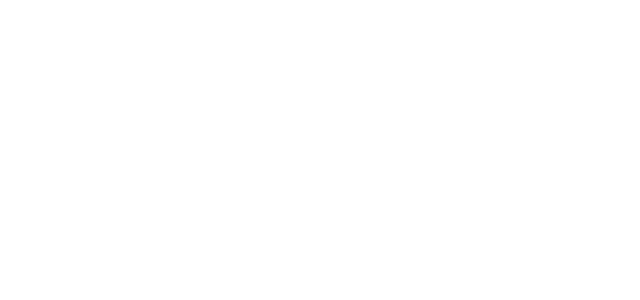
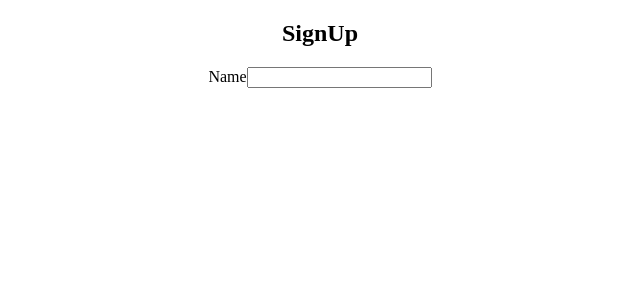
Before and after one commit to MamadTaheri/react-training, a React (Create React App) app: page / in a window 1280 px wide. Shown: the top 300 px of the page, without its empty margins (320-960 px from the left). Built offline with nearby package versions, Linux system fonts and the light colour scheme.

Commit message:
create SignUp components

```diff
--- a/public/index.html
+++ b/public/index.html
@@ -16,7 +16,6 @@
   <body>
     <noscript>You need to enable JavaScript to run this app.</noscript>
     <div id="root"></div>
-    <div id="child-root"></div>
 
   </body>
 </html>
--- /dev/null
+++ b/src/App.css
@@ -0,0 +1,38 @@
+.App {
+    text-align: center;
+  }
+
+  .App-logo {
+    height: 40vmin;
+    pointer-events: none;
+  }
+
+  @media (prefers-reduced-motion: no-preference) {
+    .App-logo {
+      animation: App-logo-spin infinite 20s linear;
+    }
+  }
+
+  .App-header {
+    background-color: #282c34;
+    min-height: 100vh;
+    display: flex;
+    flex-direction: column;
+    align-items: center;
+    justify-content: center;
+    font-size: calc(10px + 2vmin);
+    color: white;
+  }
+
+  .App-link {
+    color: #61dafb;
+  }
+
+  @keyframes App-logo-spin {
+    from {
+      transform: rotate(0deg);
+    }
+    to {
+      transform: rotate(360deg);
+    }
+  }
--- a/src/App.js
+++ b/src/App.js
@@ -1,9 +1,12 @@
-import React from 'react';
+import './App.css'
+
+import SignUp from "./components/auth/signup/SignUp"
+
 
 const App = () => {
   return (
-    <div>
-
+    <div className="App">
+      <SignUp />
     </div>
   );
 };
--- /dev/null
+++ b/src/components/auth/signup/SignUp.js
@@ -0,0 +1,25 @@
+import { useState } from "react";
+
+const SignUp = () => {
+  const [data, setData] = useState({
+    name: "",
+    email: "",
+    password: "",
+    confirmPassword: "",
+    isAccepted: false,
+  });
+
+  return (
+    <div>
+      <form>
+        <h2>SignUp</h2>
+        <div>
+          <label>Name</label>
+          <input type="text" name="name" value={data.name} />
+        </div>
+      </form>
+    </div>
+  );
+};
+
+export default SignUp;
```
Also changed, not shown: src/components/auth/signup/SignUp.module.css (added), 1 other file (tests, documents, lock files or other folders).
